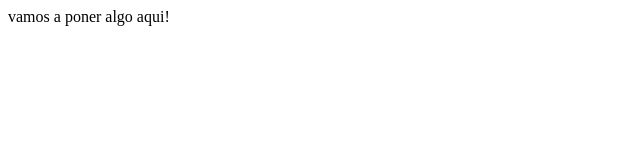
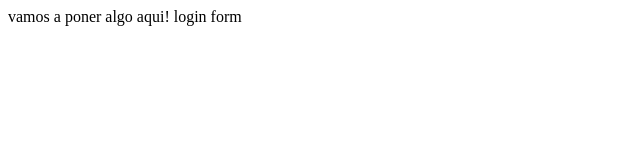
Before and after one commit to JoshuaGalindo/prueba2, a plain HTML site: page index.html in a window 1280 px wide. Shown: the full height of the page, 0-640 px from the left. Drawn offline with Linux system fonts and the light colour scheme.

Commit message:
vamo a ver

```diff
--- a/index.html
+++ b/index.html
@@ -4,5 +4,6 @@
     </head>
     <body>
         vamos a poner algo aqui!
+        login form
     </body>
 </html>
```
Also changed, not shown: login.html (added, +1 -0 lines).
